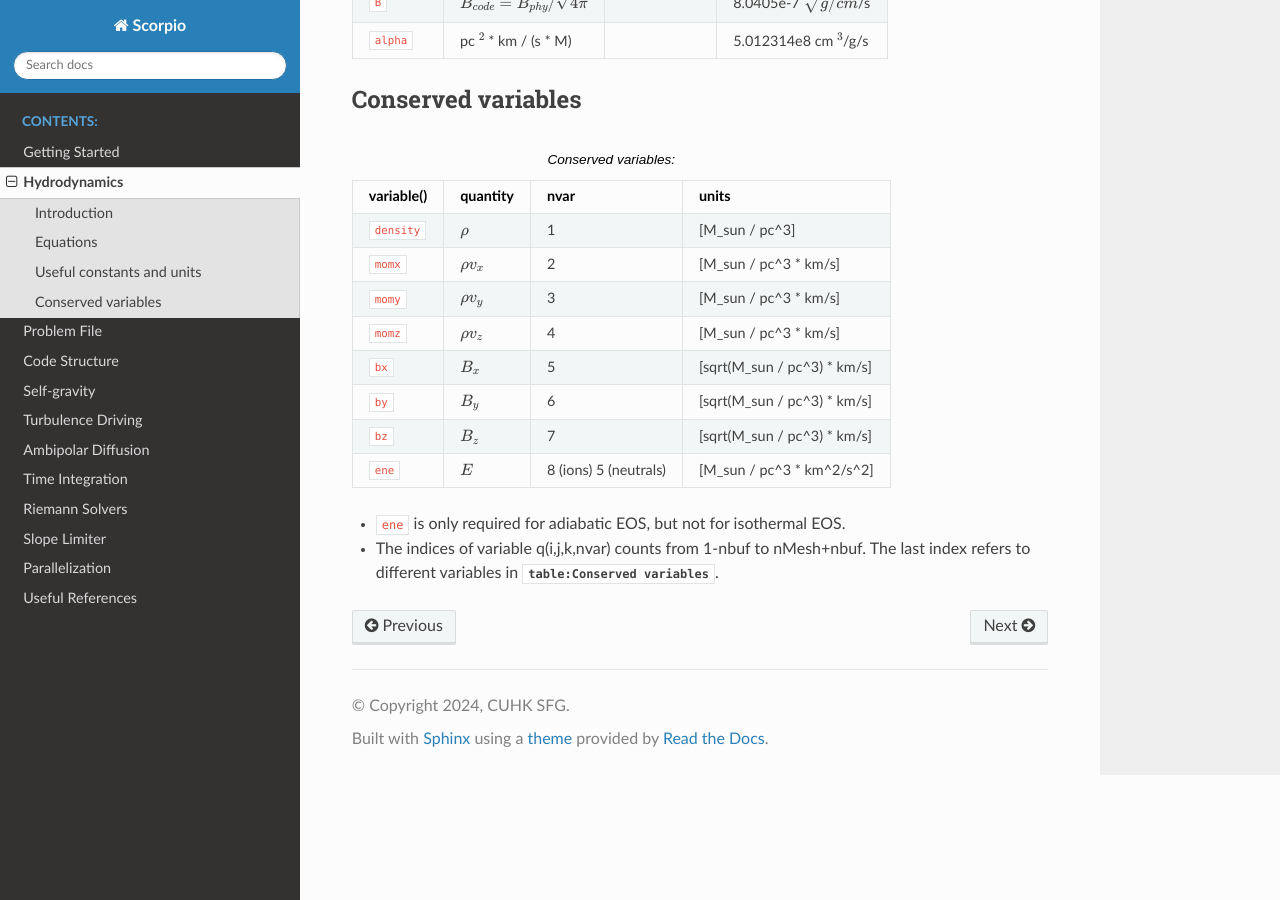
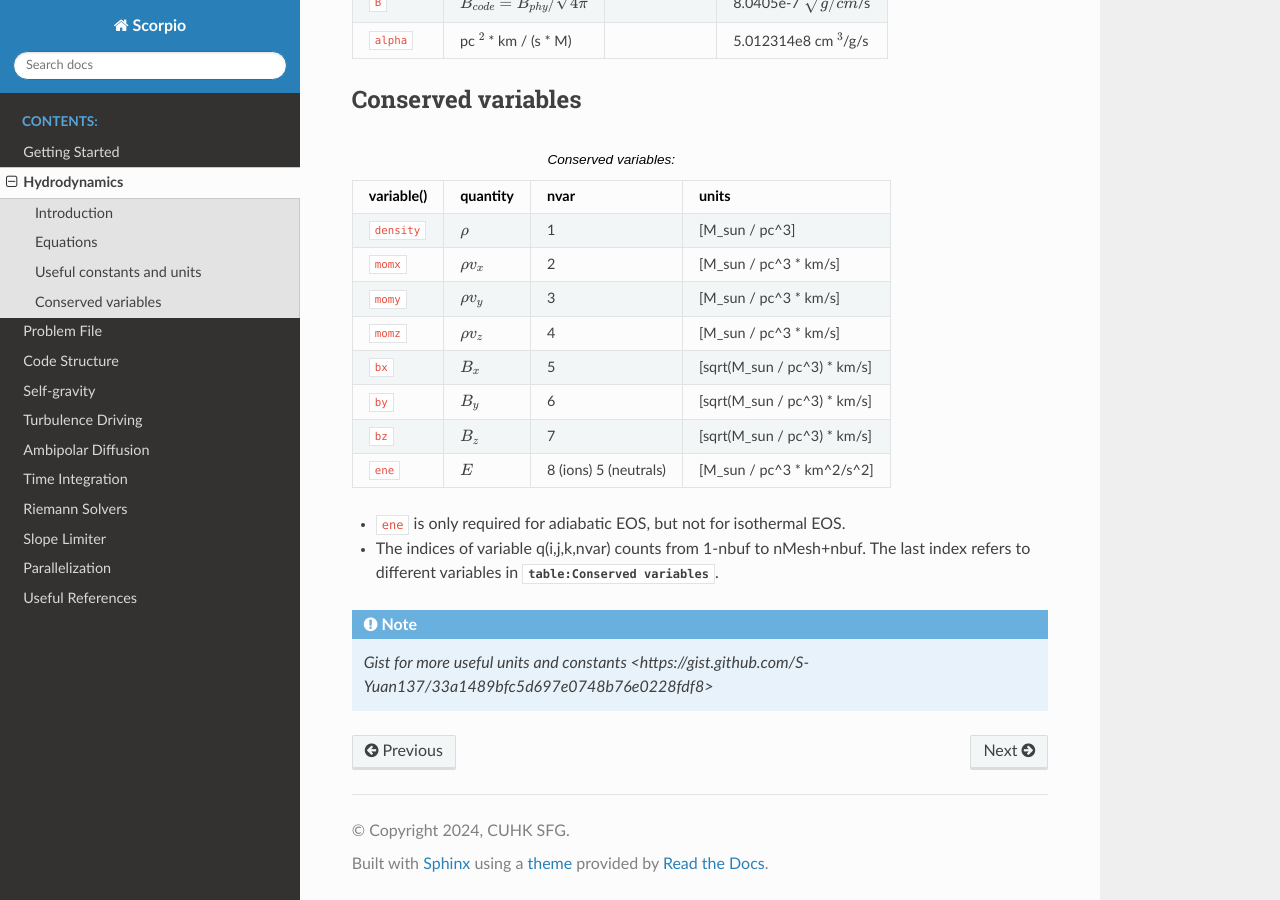
Before and after one commit to holam1hk/Scorpio-Docs, a Sphinx documentation site: the page built from docs/source/hydro.rst, in a window 1280 px wide and 900 px high, scrolled down 2036 px. Built offline with Sphinx 7.4.7 and the Read the Docs theme 3.1.0, drawn with Linux system fonts in a browser that asks for light colours.

Commit message:
update gist

```diff
--- a/docs/source/hydro.rst
+++ b/docs/source/hydro.rst
@@ -137,3 +137,6 @@ Conserved variables
 
 -  ``ene`` is only required for adiabatic EOS, but not for isothermal EOS.
 -  The indices of variable q(i,j,k,nvar) counts from 1-nbuf to nMesh+nbuf. The last index refers to different variables in :numref:`table:Conserved variables`.
+
+
+.. note:: `Gist for more useful units and constants <https://gist.github.com/S-Yuan137/33a1489bfc5d697e0748b76e0228fdf8>`
```
